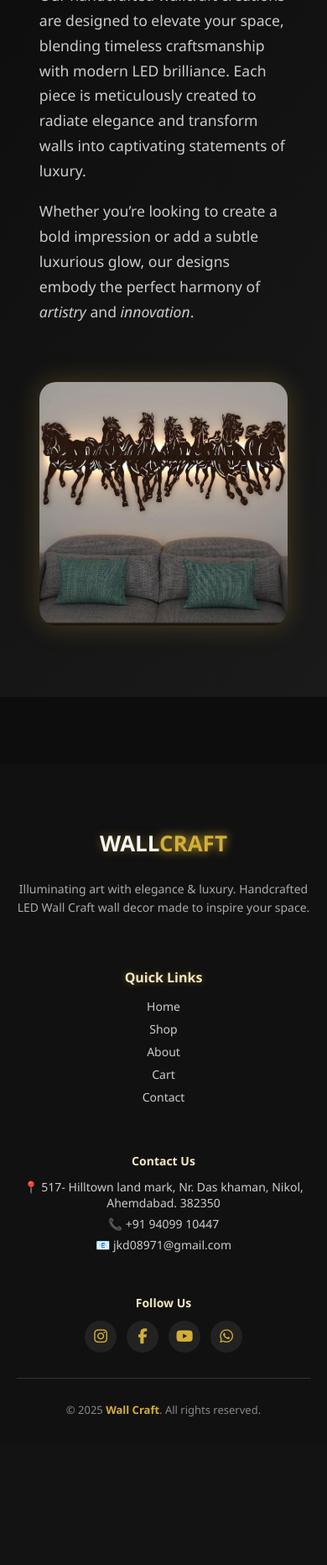
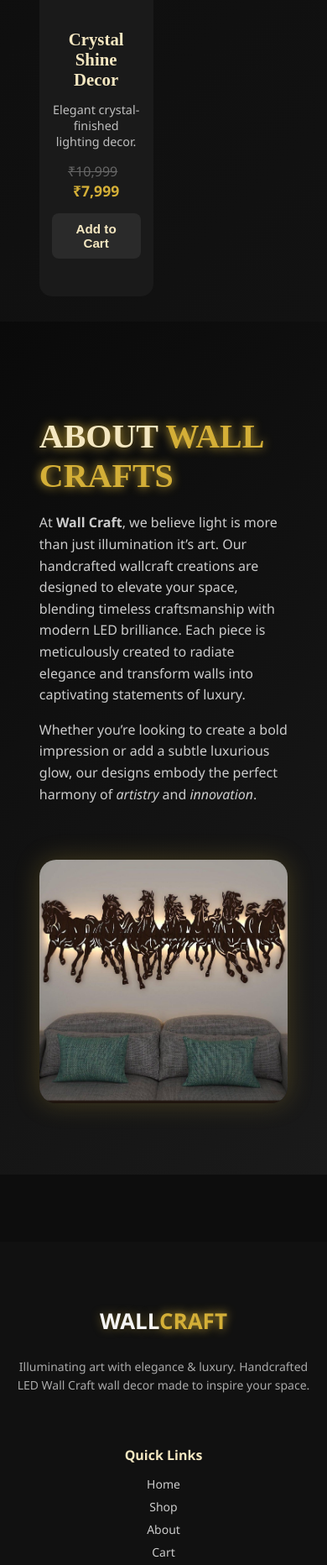
Before and after one commit to BrazilSavaliya20/walls, a Flask app: page / in a window 390 px wide. Shown: the part 1209-3073 px from the top of the page at 84% size. Before the commit the page ends 2896 px from the top, so only its background shows below. Run offline with Flask 3, Linux system fonts and the light colour scheme; parts of the project's set-up code (start-up, migrations or seed data) failed here and were passed over.

Commit message:
reupdate home.html

```diff
--- a/templates/home.html
+++ b/templates/home.html
@@ -128,53 +128,78 @@
     }
 
     /* ===== Featured Section ===== */
-    .ultra-luxury-featured { padding: 60px 12%; background: linear-gradient(135deg, #0a0a0a, #121212); color: white; }
+    .ultra-luxury-featured {
+      padding: 60px 12%;
+      background: linear-gradient(135deg, #0a0a0a, #121212);
+      color: white;
+    }
     .ultra-luxury-featured h2 {
-      font-family: 'Cinzel', serif; font-weight: 700;
-      font-size: 3rem; color: #f4e7c1; text-align: center; margin-bottom: 50px;
+      font-family: 'Cinzel', serif;
+      font-weight: 700;
+      font-size: 3rem;
+      color: #f4e7c1;
+      text-align: center;
+      margin-bottom: 50px;
     }
-    /* Default: Laptop/Desktop (≥992px) */
+
+    /* Product Grid */
     .ultra-luxury-grid {
       display: grid;
-  grid-template-columns: repeat(4, 1fr); /* Always 4 columns */
+      grid-template-columns: repeat(4, 1fr); /* desktop default */
       gap: 25px;
     }
-
-/* Mobile (≤576px): show 4 in one screen using horizontal scroll */
+    @media (max-width: 992px) {
+      .ultra-luxury-grid {
+        grid-template-columns: repeat(3, 1fr); /* tablet */
+      }
+    }
     @media (max-width: 576px) {
       .ultra-luxury-grid {
-    display: flex;
-    overflow-x: auto;
-    scroll-snap-type: x mandatory;
-    gap: 15px;
-    padding-bottom: 10px;
-  }
-  .ultra-luxury-product-card {
-    flex: 0 0 80%; /* each card takes ~80% of screen width */
-    scroll-snap-align: start;
+        grid-template-columns: repeat(2, 1fr); /* mobile */
       }
     }
 
-    .product-image-wrapper { position: relative; border-radius: 20px; overflow: hidden; }
-    .product-image-wrapper img { width: 100%; transition: transform 0.3s; }
-    .ultra-luxury-product-card:hover img { transform: scale(1.02); }
+    /* Product Card */
+    .ultra-luxury-product-card {
+      background: #1a1a1a;
+      border-radius: 15px;
+      padding: 15px;
+      display: flex;
+      flex-direction: column;
+      align-items: center;
+      height: 100%;
+    }
+    .product-image-wrapper {
+      position: relative;
+      border-radius: 15px;
+      overflow: hidden;
+      width: 100%;
+      height: 220px; /* fixed size */
+    }
+    .product-image-wrapper img {
+      width: 100%;
+      height: 100%;
+      object-fit: cover;
+      transition: transform 0.3s;
+    }
+    .ultra-luxury-product-card:hover img { transform: scale(1.05); }
     .discount-badge {
       position: absolute; top: 15px; left: 15px;
       background: #d4af37; color: #000; font-weight: 700; font-size: 0.85rem;
       padding: 5px 10px; border-radius: 30px;
     }
-    .product-info { flex-grow: 1; margin-top: 15px; }
-    .product-name { font-family: 'Cinzel', serif; font-weight: 900; font-size: 1.5rem; margin-bottom: 10px; color: #f4e7c1; }
-    .description { font-size: 0.95rem; color: #bfbfbf; margin-bottom: 15px; }
-    .price { margin-bottom: 20px; }
-    .old-price { text-decoration: line-through; color: #666; margin-right: 12px; }
-    .new-price { color: #d4af37; font-weight: 700; font-size: 1.3rem; }
+    .product-info { flex-grow: 1; margin-top: 15px; text-align: center; }
+    .product-name { font-family: 'Cinzel', serif; font-weight: 900; font-size: 1.3rem; margin-bottom: 10px; color: #f4e7c1; }
+    .description { font-size: 0.9rem; color: #bfbfbf; margin-bottom: 15px; min-height: 40px; }
+    .price { margin-bottom: 15px; }
+    .old-price { text-decoration: line-through; color: #666; margin-right: 8px; }
+    .new-price { color: #d4af37; font-weight: 700; font-size: 1.1rem; }
 
     /* Buttons */
     .btn-secondary {
       background: #2a2a2a; color: #f4e7c1;
       padding: 10px 14px; border: none; border-radius: 8px;
-      font-weight: 600; font-size: 1rem; cursor: pointer;
+      font-weight: 600; font-size: 0.95rem; cursor: pointer;
       width: 100%; transition: all 0.3s;
     }
     .btn-secondary:hover { background: #d4af37; color: #000; }
@@ -213,7 +238,6 @@
       background: linear-gradient(135deg, #0a0a0a, #1a1a1a);
       color: #f5f5f5;
     }
-
     .about-container {
       display: flex;
       flex-wrap: wrap;
@@ -221,47 +245,31 @@
       align-items: center;
       justify-content: center;
     }
-
-    .about-text {
-      flex: 1 1 500px;
-    }
-
+    .about-text { flex: 1 1 500px; }
     .about-text h2 {
       font-family: 'Cinzel', serif;
-      font-size: 2.8rem;
+      font-size: 2.5rem;
       font-weight: 900;
       margin-bottom: 20px;
       color: #f4e7c1;
       text-transform: uppercase;
       text-shadow: 0 0 12px #d4af37;
     }
-
-    .about-text h2 span {
-      color: #d4af37;
+    .about-text h2 span { color: #d4af37; }
+    .about-text p {
+      font-size: 1rem;
+      line-height: 1.6;
+      color: #ccc;
+      margin-bottom: 15px;
     }
-
-    .about-text p {
-      font-size: 1.1rem;
-      line-height: 1.7;
-      color: #ccc;
-      margin-bottom: 18px;
-    }
-
-    .about-image {
-      flex: 1 1 400px;
-      text-align: center;
-    }
-
+    .about-image { flex: 1 1 400px; text-align: center; }
     .about-image img {
       max-width: 100%;
       border-radius: 20px;
       box-shadow: 0 0 30px rgba(212, 175, 55, 0.25);
       transition: transform 0.4s ease;
     }
-
-    .about-image img:hover {
-      transform: scale(1.05);
-    }
+    .about-image img:hover { transform: scale(1.05); }
 
     /* ===== Footer ===== */
     footer {
@@ -271,7 +279,6 @@
         font-size: 14px;
         margin-top: 80px;
     }
-
     .footer-container {
         display: grid;
         grid-template-columns: repeat(auto-fit, minmax(220px, 1fr));
@@ -279,7 +286,6 @@
         margin-bottom: 30px;
         text-align: left;
     }
-
     .footer-about h3 {
         font-size: 26px;
         font-weight: 900;
@@ -287,116 +293,44 @@
         text-transform: uppercase;
         text-shadow: 0 0 12px rgba(212,175,55,0.4);
     }
-    .footer-about h3 span {
-        color: #d4af37;
-        text-shadow: 0 0 12px #d4af37;
-    }
-    .footer-about p {
-        margin-top: 10px;
-        color: #aaa;
-        font-size: 14px;
-        line-height: 1.6;
-    }
-
-    .footer-links h4 {
-        color: #f4e7c1;
-        margin-bottom: 12px;
-        font-size: 16px;
-        text-shadow: 0 0 8px rgba(212,175,55,0.4);
-    }
-    .footer-links ul {
-        list-style: none;
-        padding: 0;
-    }
-    .footer-links ul li {
-        margin-bottom: 8px;
-    }
-    .footer-links ul li a {
-        text-decoration: none;
-        color: #ccc;
-        transition: all 0.3s ease;
-    }
-    .footer-links ul li a:hover {
-        color: #d4af37;
-        text-shadow: 0 0 8px #d4af37;
-    }
-
-    .footer-contact h4 {
-        color: #f4e7c1;
-        margin-bottom: 12px;
-    }
-    .footer-contact p {
-        margin: 6px 0;
-        color: #ccc;
-    }
-
-    .footer-social h4 {
-        color: #f4e7c1;
-        margin-bottom: 12px;
-    }
+    .footer-about h3 span { color: #d4af37; text-shadow: 0 0 12px #d4af37; }
+    .footer-about p { margin-top: 10px; color: #aaa; font-size: 14px; line-height: 1.6; }
+    .footer-links h4 { color: #f4e7c1; margin-bottom: 12px; font-size: 16px; }
+    .footer-links ul { list-style: none; padding: 0; }
+    .footer-links ul li { margin-bottom: 8px; }
+    .footer-links ul li a { text-decoration: none; color: #ccc; transition: all 0.3s ease; }
+    .footer-links ul li a:hover { color: #d4af37; text-shadow: 0 0 8px #d4af37; }
+    .footer-contact h4 { color: #f4e7c1; margin-bottom: 12px; }
+    .footer-contact p { margin: 6px 0; color: #ccc; }
+    .footer-social h4 { color: #f4e7c1; margin-bottom: 12px; }
     .footer-social .social-icons {
-        display: flex;
-        gap: 12px;
-        flex-wrap: wrap;
+        display: flex; gap: 12px; flex-wrap: wrap;
     }
     .footer-social .social-icons a {
-        display: inline-flex;
-        align-items: center;
-        justify-content: center;
-        width: 38px;
-        height: 38px;
-        border-radius: 50%;
-        background: #222;
-        color: #d4af37;
-        font-size: 18px;
-        transition: all 0.3s ease;
-        text-decoration: none;
+        display: inline-flex; align-items: center; justify-content: center;
+        width: 38px; height: 38px;
+        border-radius: 50%; background: #222; color: #d4af37;
+        font-size: 18px; transition: all 0.3s ease; text-decoration: none;
     }
     .footer-social .social-icons a:hover {
-        background: #d4af37;
-        color: #111;
-        box-shadow: 0 0 12px #d4af37;
+        background: #d4af37; color: #111; box-shadow: 0 0 12px #d4af37;
     }
-
     .footer-bottom {
-        text-align: center;
-        border-top: 1px solid #333;
-        padding-top: 15px;
-        color: #888;
-        font-size: 13px;
+        text-align: center; border-top: 1px solid #333;
+        padding-top: 15px; color: #888; font-size: 13px;
     }
-    .footer-bottom span {
-        color: #d4af37;
-        font-weight: bold;
-    }
+    .footer-bottom span { color: #d4af37; font-weight: bold; }
 
     @media (max-width: 992px) {
-        footer {
-            padding: 50px 5% 20px;
+        footer { padding: 50px 5% 20px; }
+        .footer-container { gap: 30px; }
     }
-        .footer-container {
-            gap: 30px;
+    @media (max-width: 768px) {
+        .footer-container { grid-template-columns: 1fr 1fr; gap: 25px; }
     }
-    }
-
-    @media (max-width: 768px) {
-        .footer-container {
-            grid-template-columns: 1fr 1fr;
-            gap: 25px;
-        }
-        .footer-links ul li {
-            margin-left: 0;
-        }
-    }
-
     @media (max-width: 576px) {
-        .footer-container {
-            grid-template-columns: 1fr;
-            text-align: center;
-        }
-        .footer-social .social-icons {
-            justify-content: center;
-        }
+        .footer-container { grid-template-columns: 1fr; text-align: center; }
+        .footer-social .social-icons { justify-content: center; }
     }
   </style>
 </head>
@@ -410,9 +344,7 @@
 
   <!-- Hamburger -->
   <div class="hamburger" onclick="toggleMenu(this)">
-    <span></span>
-    <span></span>
-    <span></span>
+    <span></span><span></span><span></span>
   </div>
 
   <nav id="navMenu">
@@ -425,6 +357,7 @@
     </ul>
   </nav>
 </header>
+
 <script>
 function toggleMenu(x) {
   x.classList.toggle("active");
```
Lines whose indentation alone changed are shown as unchanged.
